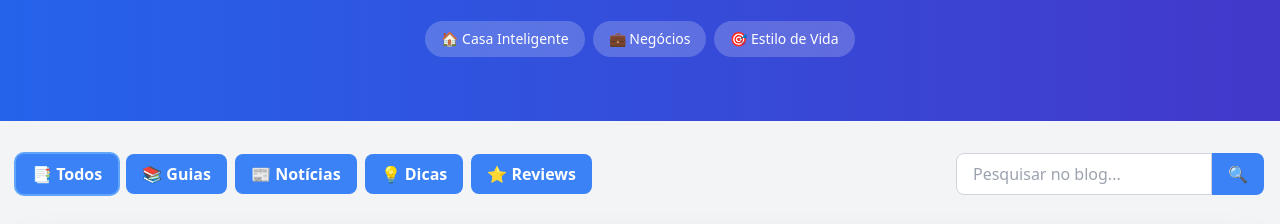
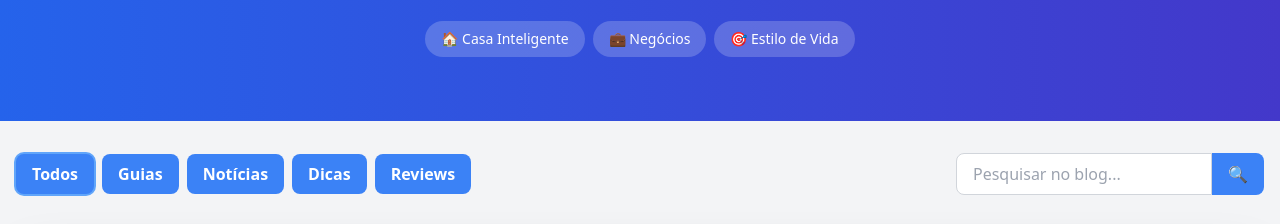
Before and after one commit to emariot/smartlifebrasil, an Eleventy site: page blog/index.njk in a window 1280 px wide. Shown: the part 227-451 px from the top of the page. Built offline with nearby package versions, Linux system fonts and the light colour scheme; Eleventy itself is replaced by a stand-in of ours; files that its build step writes are made by us from their sources.

Commit message:
Ajustes na página do blog.

```diff
--- a/blog/index.njk
+++ b/blog/index.njk
@@ -99,19 +99,19 @@ customScript: |
     <!-- Filtros de Categoria -->
     <div class="flex flex-wrap gap-2">
       <button class="filter-btn bg-blue-500 ring-2 ring-blue-400 text-white px-4 py-2 rounded-lg hover:bg-blue-600 transition font-semibold" data-filter="all">
-        📑 Todos
+        Todos
       </button>
       <button class="filter-btn bg-blue-500 text-white px-4 py-2 rounded-lg hover:bg-blue-600 transition font-semibold" data-filter="guias">
-        📚 Guias
+        Guias
       </button>
       <button class="filter-btn bg-blue-500 text-white px-4 py-2 rounded-lg hover:bg-blue-600 transition font-semibold" data-filter="noticias">
-        📰 Notícias
+       Notícias
       </button>
       <button class="filter-btn bg-blue-500 text-white px-4 py-2 rounded-lg hover:bg-blue-600 transition font-semibold" data-filter="dicas">
-        💡 Dicas
+        Dicas
       </button>
       <button class="filter-btn bg-blue-500 text-white px-4 py-2 rounded-lg hover:bg-blue-600 transition font-semibold" data-filter="reviews">
-        ⭐ Reviews
+        Reviews
       </button>
     </div>
 
```
Also changed, not shown: blog/guia-lampadas-inteligentes.md (renamed from blog/guia-lampadas-inteligentes.njk).
